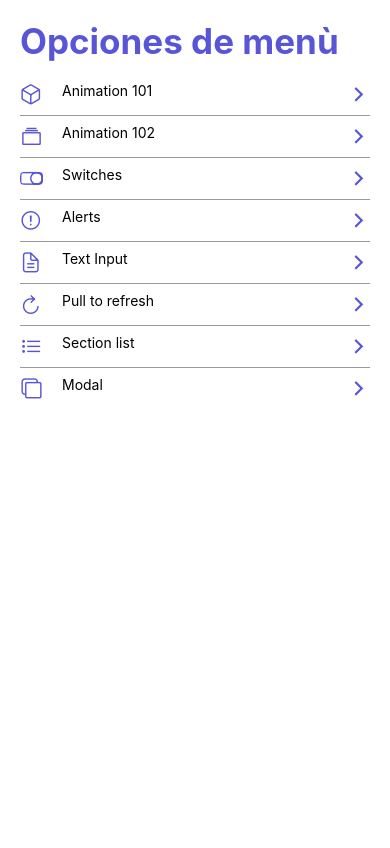
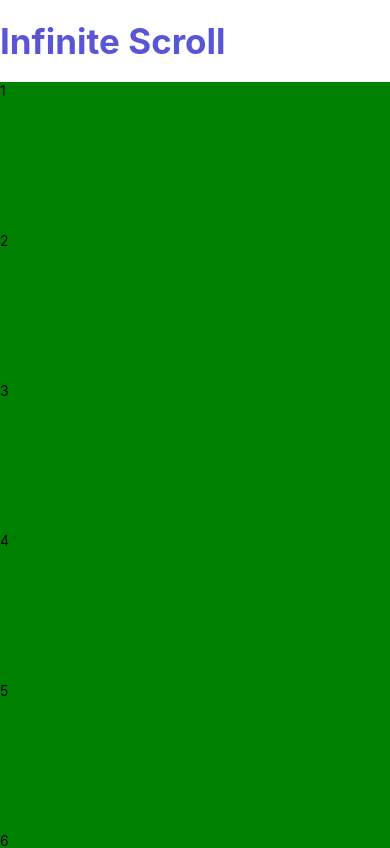
Before and after one commit to silviafer-dev/RNComponents, a React Native app: screen /InfiniteScrollScreen in a window 390 px wide. Shown: the top 848 px of the page. Built offline with nearby package versions, Linux system fonts and the light colour scheme.

Commit message:
Use of infinite scroll in FlatList component

```diff
--- a/src/data/menuItems.tsx
+++ b/src/data/menuItems.tsx
@@ -41,4 +41,9 @@
     icon: 'copy-outline',
     component: 'ModalScreen',
   },
+  {
+    name: 'Infinite Scroll',
+    icon: 'download-outline',
+    component: 'InfiniteScrollScreen',
+  },
 ];
--- a/src/navigator/Navigator.tsx
+++ b/src/navigator/Navigator.tsx
@@ -10,6 +10,7 @@
 import { PullToRefreshScreen } from '../screens/PullToRefreshScreen';
 import { CustomSectionListScreen } from '../screens/CustomSectionListScreen';
 import { ModalScreen } from '../screens/ModalScreen';
+import { InfiniteScrollScreen } from '../screens/InfiniteScrollScreen';
 
 const Stack = createStackNavigator();
 
@@ -37,6 +38,10 @@
         component={CustomSectionListScreen}
       />
       <Stack.Screen name="ModalScreen" component={ModalScreen} />
+      <Stack.Screen
+        name="InfiniteScrollScreen"
+        component={InfiniteScrollScreen}
+      />
     </Stack.Navigator>
   );
 }
--- /dev/null
+++ b/src/screens/InfiniteScrollScreen.tsx
@@ -0,0 +1,39 @@
+import React, { useState } from 'react';
+import { FlatList, View, Text, StyleSheet } from 'react-native';
+import { HeaderTitle } from '../components/HeaderTitle';
+
+export const InfiniteScrollScreen = () => {
+  const [numbers, setNumbers] = useState([1, 2, 3, 4, 5, 6, 7]);
+
+  const loadMore = () => {
+    const newArray: number[] = [];
+    for (let i = 0; i < 5; i++) {
+      newArray[i] = numbers.length + i;
+    }
+    setNumbers([...numbers, ...newArray]);
+  };
+
+  const renderItem = (item: number) => {
+    return <Text style={styles.textItem}>{item}</Text>;
+  };
+  return (
+    <View style={{ flex: 1 }}>
+      <FlatList
+        data={numbers}
+        keyExtractor={(item, index) => (item + index).toString()}
+        renderItem={({ item }) => renderItem(item)}
+        ListHeaderComponent={<HeaderTitle title="Infinite Scroll" />}
+        onEndReached={loadMore}
+        onEndReachedThreshold={0.5}
+      />
+    </View>
+  );
+};
+
+const styles = StyleSheet.create({
+  textItem: {
+    backgroundColor: 'green',
+    height: 150,
+    color: 'black',
+  },
+});
```
